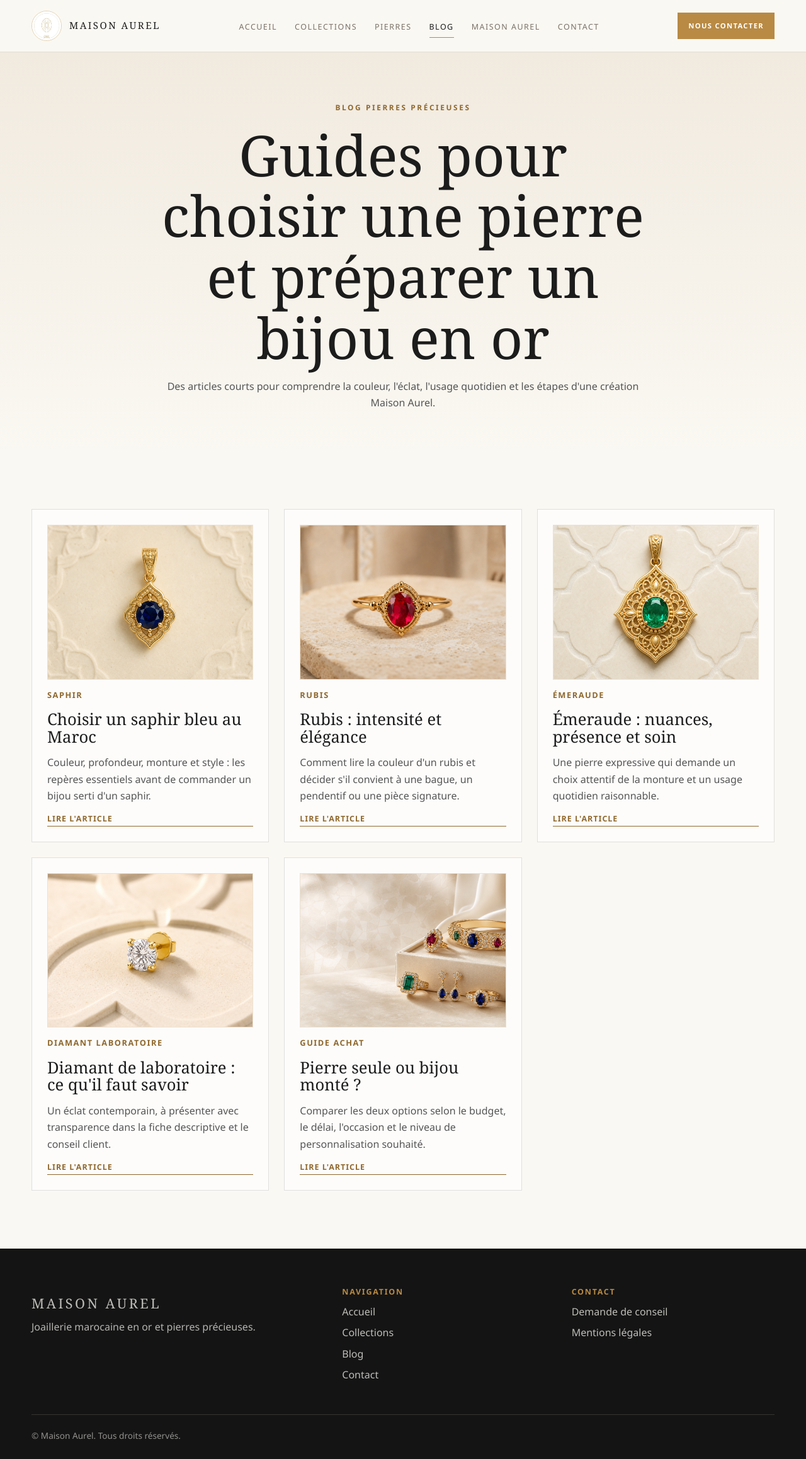
After one commit to neomorit-lab/Maison-Aurel, a PHP site: page /blog.html in a window 1280 px wide. The commit adds this page. Shown: the whole page at 63% size. Run offline with PHP 8.4, Linux system fonts and the light colour scheme.

Commit message:
Add stone-first SEO blog and legal pages

```diff
--- a/a-propos.html
+++ b/a-propos.html
@@ -9,6 +9,7 @@
   <meta property="og:description" content="Une maison dédiée aux pierres sélectionnées, aux créations en or et au conseil personnalisé.">
   <meta property="og:image" content="images/hero-jewelry-morocco.png">
   <meta property="og:type" content="website">
+  <link rel="icon" href="images/favicon.svg" type="image/svg+xml">
   <link rel="stylesheet" href="css/style.css">
 </head>
 <body>
@@ -21,6 +22,7 @@
           <li><a href="index.html">Accueil</a></li>
           <li><a href="collections.html">Collections</a></li>
           <li><a href="index.html#pierres">Pierres</a></li>
+          <li><a href="blog.html">Blog</a></li>
           <li><a href="a-propos.html" class="active">Maison Aurel</a></li>
           <li><a href="contact.html">Contact</a></li>
         </ul>
@@ -76,8 +78,8 @@
   <footer class="site-footer">
     <div class="container footer-grid">
       <div><a href="index.html" class="footer-brand">Maison Aurel</a><p>Joaillerie marocaine en or, saphir, rubis, émeraude et diamant de laboratoire.</p></div>
-      <div><h3>Navigation</h3><a href="index.html">Accueil</a><a href="collections.html">Collections</a><a href="contact.html">Contact</a></div>
-      <div><h3>Contact</h3><a href="contact.html">Demande de conseil</a><a href="contact.html">Formulaire</a></div>
+      <div><h3>Navigation</h3><a href="index.html">Accueil</a><a href="collections.html">Collections</a><a href="blog.html">Blog</a><a href="contact.html">Contact</a></div>
+      <div><h3>Contact</h3><a href="contact.html">Demande de conseil</a><a href="mentions-legales.html">Mentions légales</a></div>
     </div>
     <div class="container footer-bottom">&copy; Maison Aurel. Tous droits reserves.</div>
   </footer>
--- /dev/null
+++ b/blog.html
@@ -0,0 +1,94 @@
+<!DOCTYPE html>
+<html lang="fr">
+<head>
+  <meta charset="UTF-8">
+  <meta name="viewport" content="width=device-width, initial-scale=1.0">
+  <title>Blog Maison Aurel - Guides pierres précieuses au Maroc</title>
+  <meta name="description" content="Guides Maison Aurel pour choisir un saphir, rubis, émeraude, diamant de laboratoire ou une pierre seule avant une création en or au Maroc.">
+  <meta property="og:title" content="Blog Maison Aurel - Guides pierres précieuses">
+  <meta property="og:description" content="Conseils pour choisir une pierre précieuse, comprendre les montures et préparer une création sur-mesure.">
+  <meta property="og:image" content="images/hero-jewelry-morocco.png">
+  <meta property="og:type" content="website">
+  <link rel="icon" href="images/favicon.svg" type="image/svg+xml">
+  <link rel="stylesheet" href="css/style.css">
+</head>
+<body>
+  <header class="site-header">
+    <div class="container header-inner">
+      <a href="index.html" class="brand" aria-label="Maison Aurel - Accueil"><img src="images/logo-maison-aurel.jpeg" alt="Logo Maison Aurel"><span>Maison Aurel</span></a>
+      <nav aria-label="Navigation principale">
+        <button class="nav-toggle" aria-label="Ouvrir le menu" aria-expanded="false"><span></span><span></span><span></span></button>
+        <ul class="nav-links">
+          <li><a href="index.html">Accueil</a></li>
+          <li><a href="collections.html">Collections</a></li>
+          <li><a href="index.html#pierres">Pierres</a></li>
+          <li><a href="blog.html" class="active">Blog</a></li>
+          <li><a href="a-propos.html">Maison Aurel</a></li>
+          <li><a href="contact.html">Contact</a></li>
+        </ul>
+      </nav>
+      <a class="btn btn-small btn-gold header-cta" href="contact.html">Nous contacter</a>
+    </div>
+  </header>
+
+  <main>
+    <section class="page-hero">
+      <div class="container">
+        <span class="eyebrow">Blog pierres précieuses</span>
+        <h1>Guides pour choisir une pierre et préparer un bijou en or</h1>
+        <p>Des articles courts pour comprendre la couleur, l'éclat, l'usage quotidien et les étapes d'une création Maison Aurel.</p>
+      </div>
+    </section>
+
+    <section>
+      <div class="container blog-grid">
+        <article class="blog-card">
+          <img src="images/product-sapphire-pendant.png" alt="Saphir bleu en bijou or">
+          <span class="price-range">Saphir</span>
+          <h2>Choisir un saphir bleu au Maroc</h2>
+          <p>Couleur, profondeur, monture et style : les repères essentiels avant de commander un bijou serti d'un saphir.</p>
+          <a class="text-link" href="article-saphir-maroc.html">Lire l'article</a>
+        </article>
+        <article class="blog-card">
+          <img src="images/product-ruby-ring.png" alt="Rubis rouge monté sur bague or">
+          <span class="price-range">Rubis</span>
+          <h2>Rubis : intensité et élégance</h2>
+          <p>Comment lire la couleur d'un rubis et décider s'il convient à une bague, un pendentif ou une pièce signature.</p>
+          <a class="text-link" href="article-rubis-maroc.html">Lire l'article</a>
+        </article>
+        <article class="blog-card">
+          <img src="images/product-emerald-pendant.png" alt="Émeraude en pendentif or">
+          <span class="price-range">Émeraude</span>
+          <h2>Émeraude : nuances, présence et soin</h2>
+          <p>Une pierre expressive qui demande un choix attentif de la monture et un usage quotidien raisonnable.</p>
+          <a class="text-link" href="article-emeraude-maroc.html">Lire l'article</a>
+        </article>
+        <article class="blog-card">
+          <img src="images/product-lab-diamond-stud.png" alt="Diamant de laboratoire sur bijou or">
+          <span class="price-range">Diamant laboratoire</span>
+          <h2>Diamant de laboratoire : ce qu'il faut savoir</h2>
+          <p>Un éclat contemporain, à présenter avec transparence dans la fiche descriptive et le conseil client.</p>
+          <a class="text-link" href="article-diamant-laboratoire-maroc.html">Lire l'article</a>
+        </article>
+        <article class="blog-card">
+          <img src="images/hero-jewelry-morocco.png" alt="Sélection de bijoux en or avec pierres">
+          <span class="price-range">Guide achat</span>
+          <h2>Pierre seule ou bijou monté ?</h2>
+          <p>Comparer les deux options selon le budget, le délai, l'occasion et le niveau de personnalisation souhaité.</p>
+          <a class="text-link" href="article-pierre-seule-ou-bijou.html">Lire l'article</a>
+        </article>
+      </div>
+    </section>
+  </main>
+
+  <footer class="site-footer">
+    <div class="container footer-grid">
+      <div><a href="index.html" class="footer-brand">Maison Aurel</a><p>Joaillerie marocaine en or et pierres précieuses.</p></div>
+      <div><h3>Navigation</h3><a href="index.html">Accueil</a><a href="collections.html">Collections</a><a href="blog.html">Blog</a><a href="contact.html">Contact</a></div>
+      <div><h3>Contact</h3><a href="contact.html">Demande de conseil</a><a href="mentions-legales.html">Mentions légales</a></div>
+    </div>
+    <div class="container footer-bottom">&copy; Maison Aurel. Tous droits réservés.</div>
+  </footer>
+  <script src="js/main.js"></script>
+</body>
+</html>
--- a/collections.html
+++ b/collections.html
@@ -9,6 +9,7 @@
   <meta property="og:description" content="Pierres seules, bijoux en or et créations sur mesure au Maroc.">
   <meta property="og:image" content="images/hero-jewelry-morocco.png">
   <meta property="og:type" content="website">
+  <link rel="icon" href="images/favicon.svg" type="image/svg+xml">
   <link rel="stylesheet" href="css/style.css">
 </head>
 <body>
@@ -24,6 +25,7 @@
           <li><a href="index.html">Accueil</a></li>
           <li><a href="collections.html" class="active">Collections</a></li>
           <li><a href="index.html#pierres">Pierres</a></li>
+          <li><a href="blog.html">Blog</a></li>
           <li><a href="a-propos.html">Maison Aurel</a></li>
           <li><a href="contact.html">Contact</a></li>
         </ul>
@@ -185,8 +187,8 @@
   <footer class="site-footer">
     <div class="container footer-grid">
       <div><a href="index.html" class="footer-brand">Maison Aurel</a><p>Joaillerie marocaine en or et pierres précieuses.</p></div>
-      <div><h3>Navigation</h3><a href="index.html">Accueil</a><a href="collections.html">Collections</a><a href="a-propos.html">Maison Aurel</a></div>
-      <div><h3>Contact</h3><a href="contact.html">Demande de conseil</a><a href="contact.html">Formulaire</a></div>
+      <div><h3>Navigation</h3><a href="index.html">Accueil</a><a href="collections.html">Collections</a><a href="blog.html">Blog</a><a href="a-propos.html">Maison Aurel</a></div>
+      <div><h3>Contact</h3><a href="contact.html">Demande de conseil</a><a href="mentions-legales.html">Mentions légales</a></div>
     </div>
     <div class="container footer-bottom">&copy; Maison Aurel. Tous droits reserves.</div>
   </footer>
--- a/css/style.css
+++ b/css/style.css
@@ -669,6 +669,93 @@ section {
   font-size: 0.92rem;
 }
 
+.privacy-check {
+  display: grid;
+  grid-template-columns: auto 1fr;
+  gap: 10px;
+  align-items: start;
+  color: var(--text);
+  font-size: 0.88rem;
+  line-height: 1.55;
+}
+
+.privacy-check input {
+  width: 18px;
+  height: 18px;
+  margin-top: 3px;
+  accent-color: var(--gold);
+}
+
+.privacy-note {
+  font-size: 0.86rem;
+  color: var(--muted);
+}
+
+.blog-grid {
+  display: grid;
+  grid-template-columns: repeat(3, 1fr);
+  gap: 24px;
+}
+
+.blog-card {
+  display: grid;
+  gap: 14px;
+  background: rgba(255, 255, 255, 0.68);
+  border: 1px solid var(--line);
+  padding: 24px;
+}
+
+.blog-card img {
+  width: 100%;
+  aspect-ratio: 4 / 3;
+  object-fit: cover;
+  border: 1px solid rgba(184, 138, 68, 0.24);
+}
+
+.blog-card h2 {
+  font-size: 1.6rem;
+}
+
+.article-page {
+  background: var(--ivory);
+}
+
+.article-layout {
+  display: grid;
+  grid-template-columns: minmax(280px, 0.85fr) minmax(0, 1.15fr);
+  gap: 54px;
+  align-items: start;
+}
+
+.article-image {
+  width: 100%;
+  aspect-ratio: 4 / 5;
+  object-fit: cover;
+  border: 1px solid rgba(184, 138, 68, 0.24);
+  box-shadow: var(--shadow);
+}
+
+.article-content {
+  display: grid;
+  gap: 18px;
+}
+
+.article-content h1 {
+  font-size: clamp(2.2rem, 5vw, 4.2rem);
+}
+
+.article-content h2,
+.legal-content h2 {
+  margin-top: 16px;
+  font-size: clamp(1.5rem, 3vw, 2.2rem);
+}
+
+.legal-content {
+  max-width: 860px;
+  display: grid;
+  gap: 16px;
+}
+
 .site-footer {
   background: #141414;
   color: var(--ivory);
@@ -728,6 +815,7 @@ section {
   .about-layout,
   .contact-layout,
   .product-detail,
+  .article-layout,
   .contact-strip-grid {
     grid-template-columns: 1fr;
   }
@@ -739,6 +827,7 @@ section {
 
   .teaser-products,
   .product-listing,
+  .blog-grid,
   .stone-grid {
     grid-template-columns: repeat(2, 1fr);
   }
@@ -811,6 +900,7 @@ section {
   .stone-grid,
   .commitment-list,
   .value-grid,
+  .blog-grid,
   .footer-grid {
     grid-template-columns: 1fr;
   }
--- a/produit.html
+++ b/produit.html
@@ -9,6 +9,7 @@
   <meta property="og:description" content="Bijou en or et pierre sélectionnée, disponible sur conseil ou sur demande.">
   <meta property="og:image" content="images/hero-jewelry-morocco.png">
   <meta property="og:type" content="product">
+  <link rel="icon" href="images/favicon.svg" type="image/svg+xml">
   <link rel="stylesheet" href="css/style.css">
 </head>
 <body>
@@ -21,6 +22,7 @@
           <li><a href="index.html">Accueil</a></li>
           <li><a href="collections.html" class="active">Collections</a></li>
           <li><a href="index.html#pierres">Pierres</a></li>
+          <li><a href="blog.html">Blog</a></li>
           <li><a href="a-propos.html">Maison Aurel</a></li>
           <li><a href="contact.html">Contact</a></li>
         </ul>
@@ -54,8 +56,8 @@
   <footer class="site-footer">
     <div class="container footer-grid">
       <div><a href="index.html" class="footer-brand">Maison Aurel</a><p>Joaillerie marocaine en or et pierres précieuses.</p></div>
-      <div><h3>Navigation</h3><a href="index.html">Accueil</a><a href="collections.html">Collections</a><a href="contact.html">Contact</a></div>
-      <div><h3>Contact</h3><a href="contact.html">Demande de conseil</a><a href="contact.html">Formulaire</a></div>
+      <div><h3>Navigation</h3><a href="index.html">Accueil</a><a href="collections.html">Collections</a><a href="blog.html">Blog</a><a href="contact.html">Contact</a></div>
+      <div><h3>Contact</h3><a href="contact.html">Demande de conseil</a><a href="mentions-legales.html">Mentions légales</a></div>
     </div>
     <div class="container footer-bottom">&copy; Maison Aurel. Tous droits reserves.</div>
   </footer>
--- /dev/null
+++ b/robots.txt
@@ -0,0 +1,4 @@
+User-agent: *
+Allow: /
+
+Sitemap: https://neomorit-lab.github.io/Maison-Aurel/sitemap.xml
```
Also changed, not shown: article-diamant-laboratoire-maroc.html (added, +20 -0 lines), article-emeraude-maroc.html (added, +20 -0 lines), article-pierre-seule-ou-bijou.html (added, +20 -0 lines), article-rubis-maroc.html (added, +20 -0 lines), article-saphir-maroc.html (added, +39 -0 lines), contact.html (+9 -2 lines), index.html (+34 -1 lines), mentions-legales.html (added, +39 -0 lines), sitemap.xml (added, +15 -0 lines), images/favicon.svg (added).
